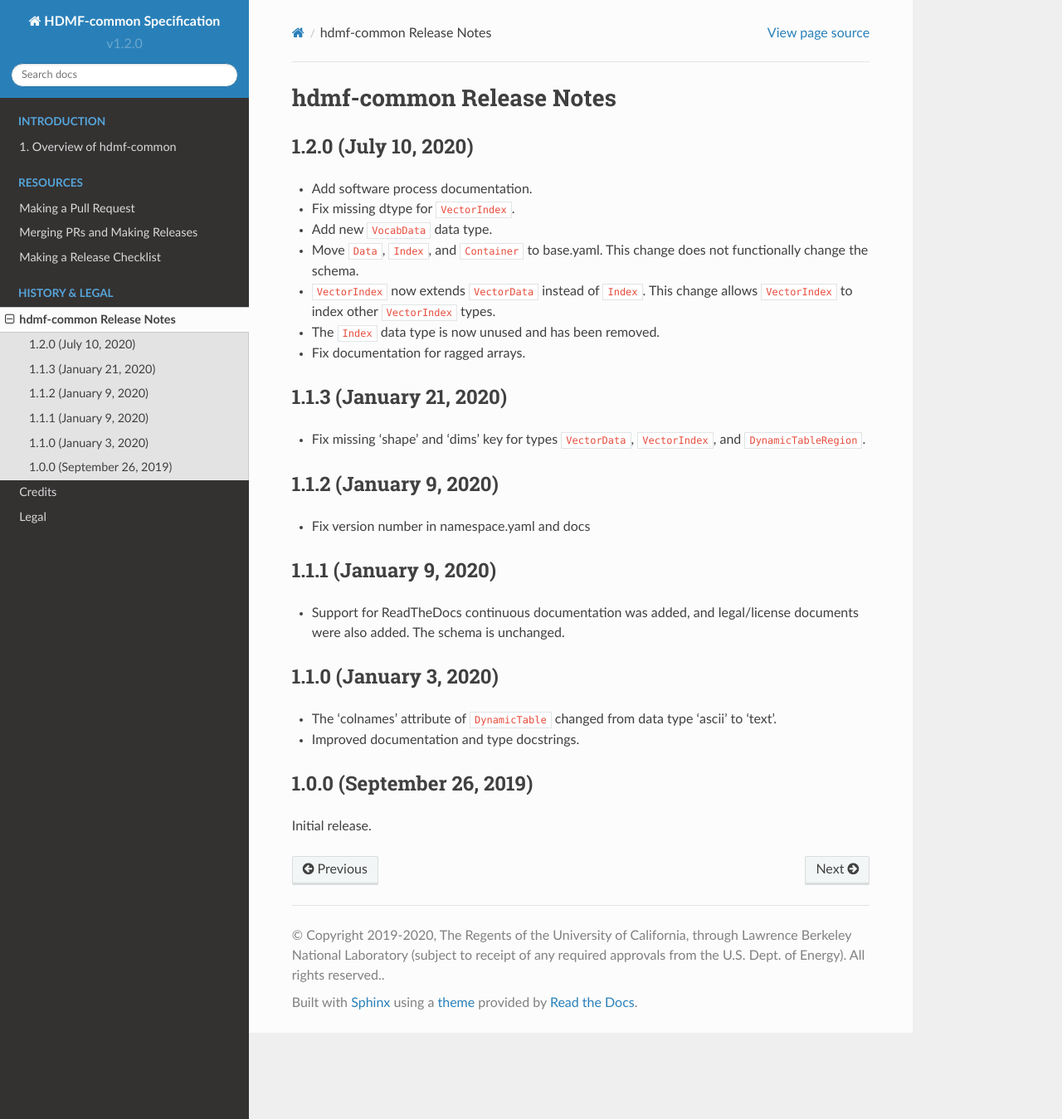
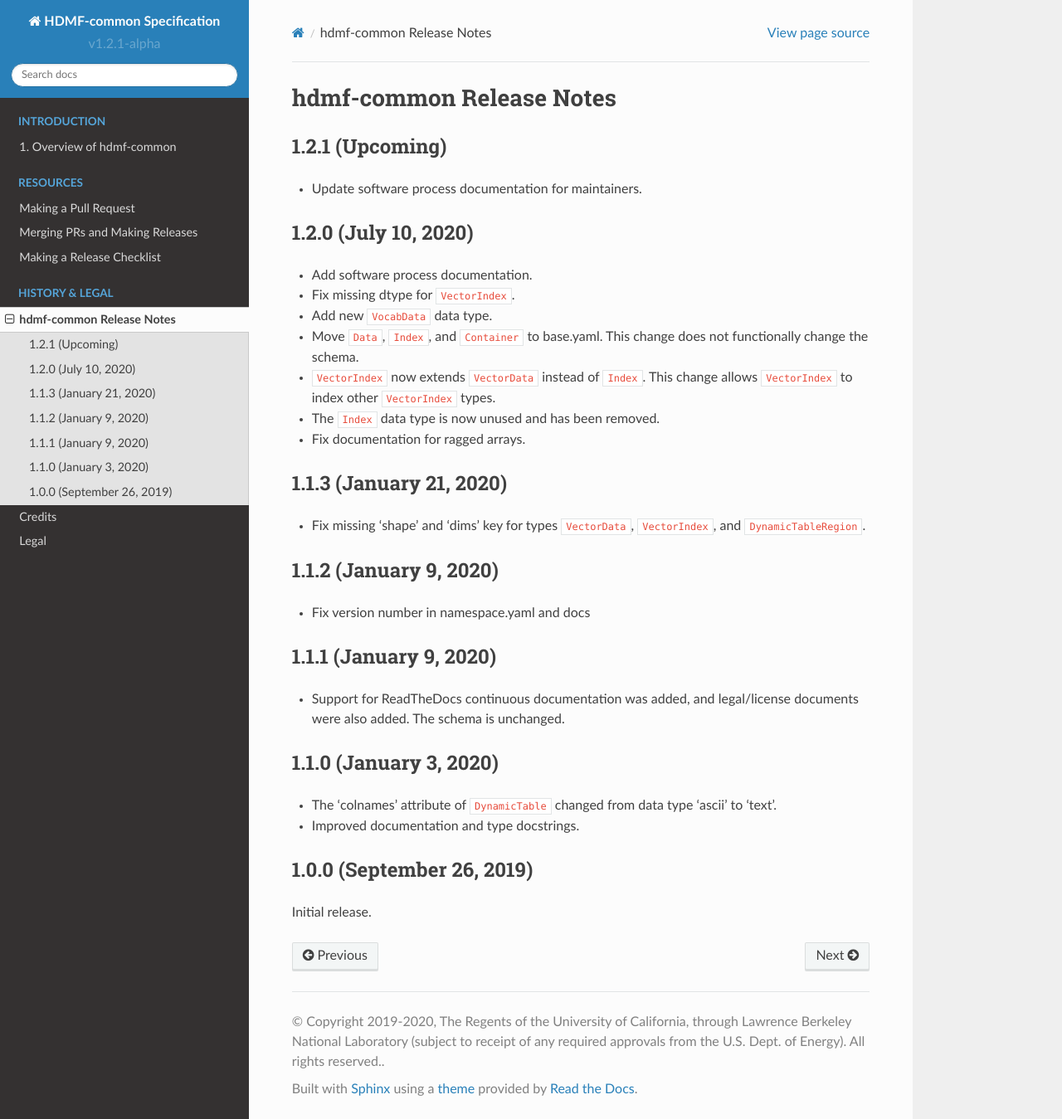
Before and after one commit to hdmf-dev/hdmf-common-schema, a Sphinx documentation site: the page built from docs/source/format_release_notes.rst, in a window 1280 px wide and 1349 px high. Shown: the whole window at 83% size. Built offline with Sphinx 7.4.7 and the Read the Docs theme 2.0.0, drawn with Linux system fonts in a browser that asks for light colours.

Commit message:
Update version and release notes to 1.2.1-alpha

```diff
--- a/docs/source/conf.py
+++ b/docs/source/conf.py
@@ -83,7 +83,7 @@
 # built documents.
 #
 # The short X.Y version.
-version = 'v1.2.0'
+version = 'v1.2.1-alpha'
 # The full version, including alpha/beta/rc tags.
 release = version
 
--- a/docs/source/format_release_notes.rst
+++ b/docs/source/format_release_notes.rst
@@ -1,5 +1,10 @@
 hdmf-common Release Notes
 =========================
+
+1.2.1 (Upcoming)
+------------------------
+
+- Update software process documentation for maintainers.
 
 1.2.0 (July 10, 2020)
 ------------------------
```
Also changed, not shown: 1 other file.
